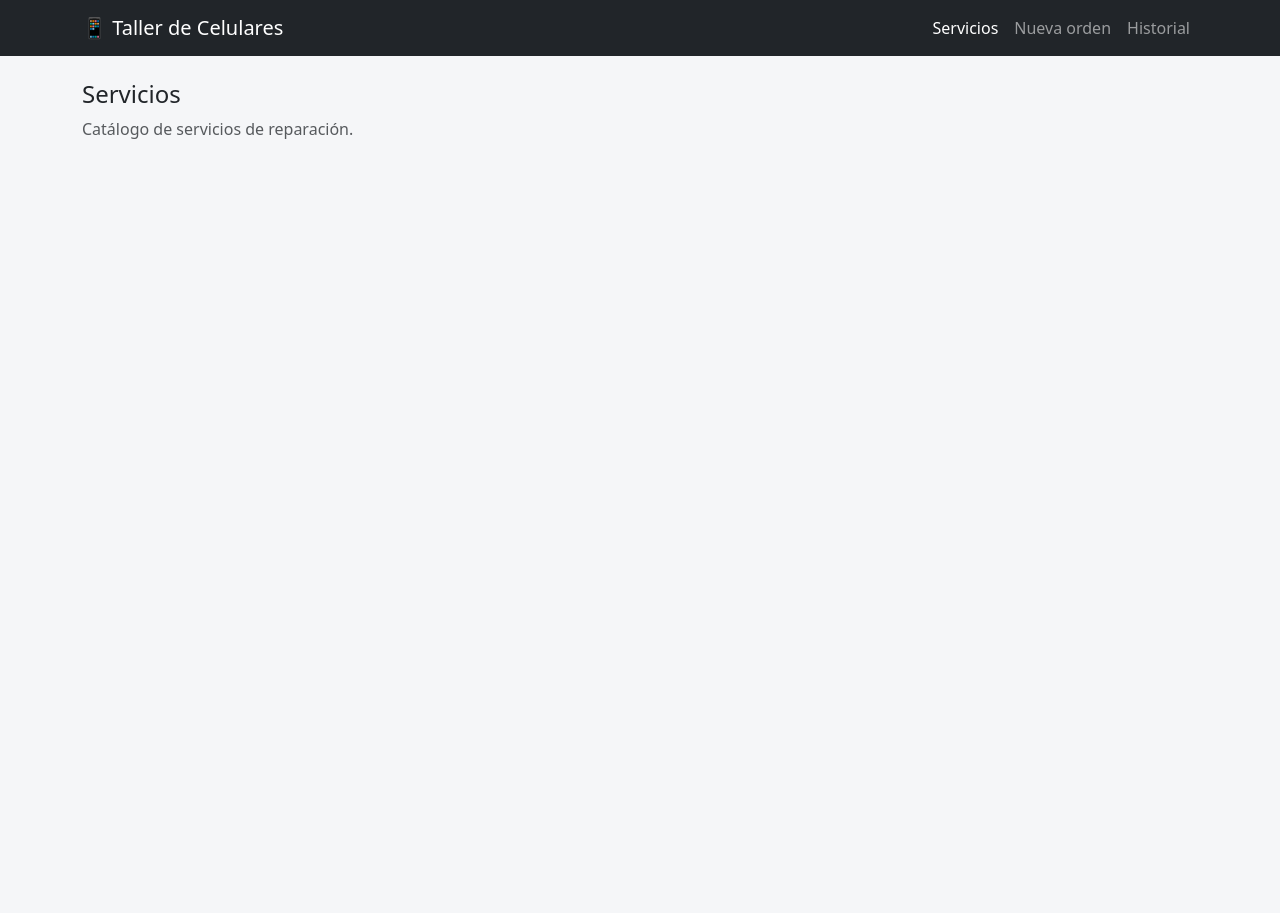
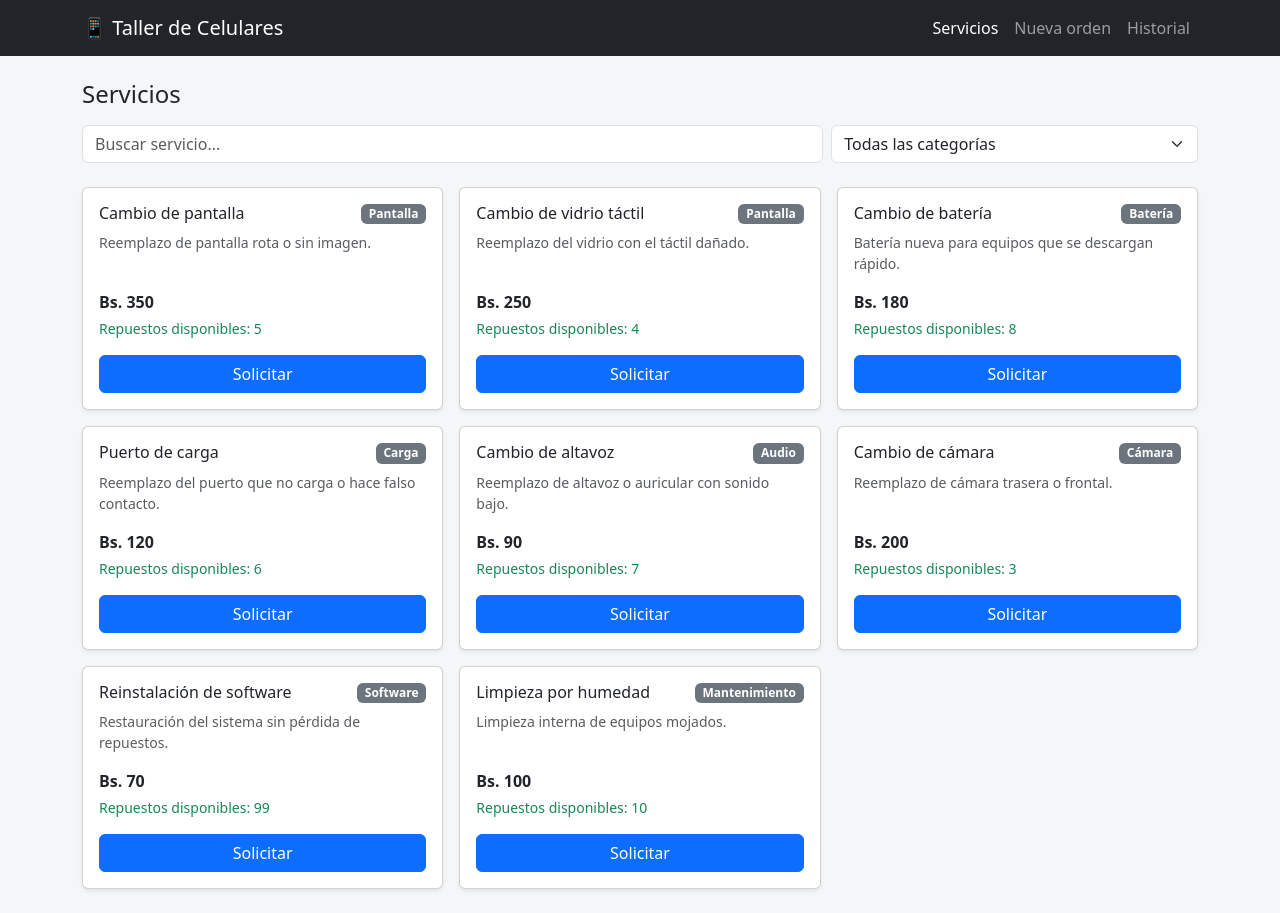
Before and after one commit to jankalo26/taller-celulares, an Angular app: page /servicios in a window 1280 px wide. Before the commit the page ends 800 px from the top, so only its background shows below. Built offline with nearby package versions, Linux system fonts and the light colour scheme.

Commit message:
servicios agregados

```diff
--- /dev/null
+++ b/src/app/components/servicio-card/servicio-card.html
@@ -0,0 +1,23 @@
+<div class="card h-100 shadow-sm">
+  <div class="card-body d-flex flex-column">
+    <div class="d-flex justify-content-between align-items-start mb-2">
+      <h5 class="card-title h6 mb-0">{{ servicio().nombre }}</h5>
+      <span class="badge bg-secondary">{{ servicio().categoria }}</span>
+    </div>
+
+    <p class="card-text text-muted small flex-grow-1">{{ servicio().descripcion }}</p>
+
+    <p class="fw-bold mb-1">{{ servicio().precio | currency: 'BOB' : 'Bs. ' : '1.0-0' }}</p>
+    <p class="small mb-3" [ngClass]="servicio().repuestos > 0 ? 'text-success' : 'text-danger'">
+      Repuestos disponibles: {{ servicio().repuestos }}
+    </p>
+
+    <button
+      class="btn btn-primary"
+      [disabled]="servicio().repuestos === 0"
+      (click)="solicitar.emit(servicio())"
+    >
+      Solicitar
+    </button>
+  </div>
+</div>
--- /dev/null
+++ b/src/app/components/servicio-card/servicio-card.ts
@@ -0,0 +1,13 @@
+import { Component, input, output } from '@angular/core';
+import { CurrencyPipe, NgClass } from '@angular/common';
+import { Servicio } from '../../models/modelos';
+
+@Component({
+  selector: 'app-servicio-card',
+  imports: [CurrencyPipe, NgClass],
+  templateUrl: './servicio-card.html',
+})
+export class ServicioCard {
+  servicio = input.required<Servicio>();
+  solicitar = output<Servicio>();
+}
--- a/src/app/pages/servicios/servicios.html
+++ b/src/app/pages/servicios/servicios.html
@@ -1,2 +1,39 @@
-<h2 class="h4">Servicios</h2>
-<p class="text-muted">Catálogo de servicios de reparación.</p>
+<h2 class="h4 mb-3">Servicios</h2>
+
+<div class="row g-2 mb-4">
+  <div class="col-12 col-md-8">
+    <input
+      type="text"
+      class="form-control"
+      placeholder="Buscar servicio..."
+      [value]="texto()"
+      (input)="texto.set($any($event.target).value)"
+    />
+  </div>
+  <div class="col-12 col-md-4">
+    <select
+      class="form-select"
+      [value]="categoria()"
+      (change)="categoria.set($any($event.target).value)"
+    >
+      <option value="">Todas las categorías</option>
+      @for (c of categorias(); track c) {
+        <option [value]="c">{{ c }}</option>
+      }
+    </select>
+  </div>
+</div>
+
+@if (cargando()) {
+  <div class="text-muted">Cargando servicios...</div>
+} @else if (filtrados().length === 0) {
+  <div class="alert alert-warning">No se encontraron servicios con ese criterio.</div>
+} @else {
+  <div class="row g-3">
+    @for (s of filtrados(); track s.id) {
+      <div class="col-12 col-sm-6 col-lg-4">
+        <app-servicio-card [servicio]="s" (solicitar)="alSolicitar($event)" />
+      </div>
+    }
+  </div>
+}
--- a/src/app/pages/servicios/servicios.ts
+++ b/src/app/pages/servicios/servicios.ts
@@ -1,9 +1,49 @@
-import { Component } from '@angular/core';
+import { Component, computed, inject, signal } from '@angular/core';
+import { Router } from '@angular/router';
+import { TallerDb } from '../../services/taller-db';
+import { Servicio } from '../../models/modelos';
+import { ServicioCard } from '../../components/servicio-card/servicio-card';
 
 @Component({
-  imports: [],
   selector: 'app-servicios',
-  styleUrl: './servicios.css',
+  imports: [ServicioCard],
   templateUrl: './servicios.html',
 })
-export class Servicios {}
+export class Servicios {
+  private db = inject(TallerDb);
+  private router = inject(Router);
+
+  servicios = signal<Servicio[]>([]);
+  cargando = signal(true);
+  texto = signal('');
+  categoria = signal('');
+
+  categorias = computed(() =>
+    [...new Set(this.servicios().map((s) => s.categoria))].sort(),
+  );
+
+  filtrados = computed(() => {
+    const texto = this.texto().trim().toLowerCase();
+    const categoria = this.categoria();
+    return this.servicios().filter(
+      (s) =>
+        (!categoria || s.categoria === categoria) &&
+        (!texto ||
+          s.nombre.toLowerCase().includes(texto) ||
+          s.descripcion.toLowerCase().includes(texto)),
+    );
+  });
+
+  constructor() {
+    this.cargar();
+  }
+
+  async cargar() {
+    this.servicios.set(await this.db.obtenerServicios());
+    this.cargando.set(false);
+  }
+
+  alSolicitar(servicio: Servicio) {
+    this.router.navigate(['/nueva-orden'], { queryParams: { servicio: servicio.id } });
+  }
+}
```
Also changed, not shown: src/app/components/servicio-card/servicio-card.css (added), 1 other file (tests, documents, lock files or other folders).
